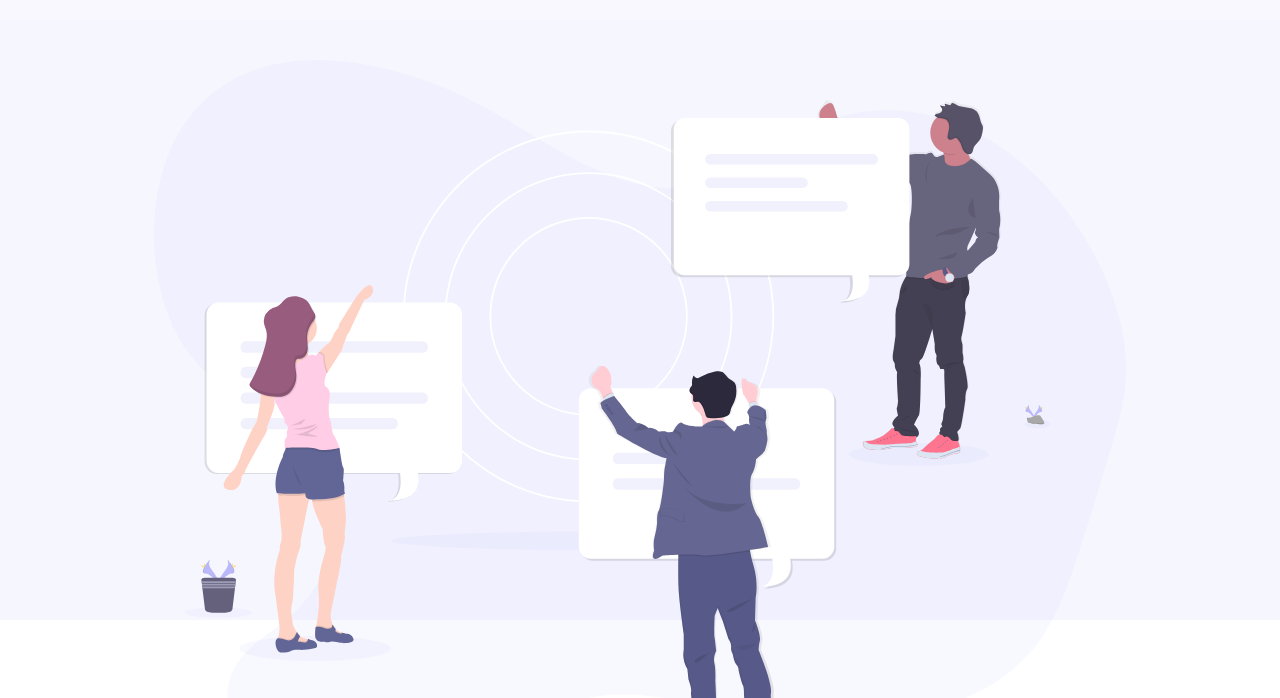
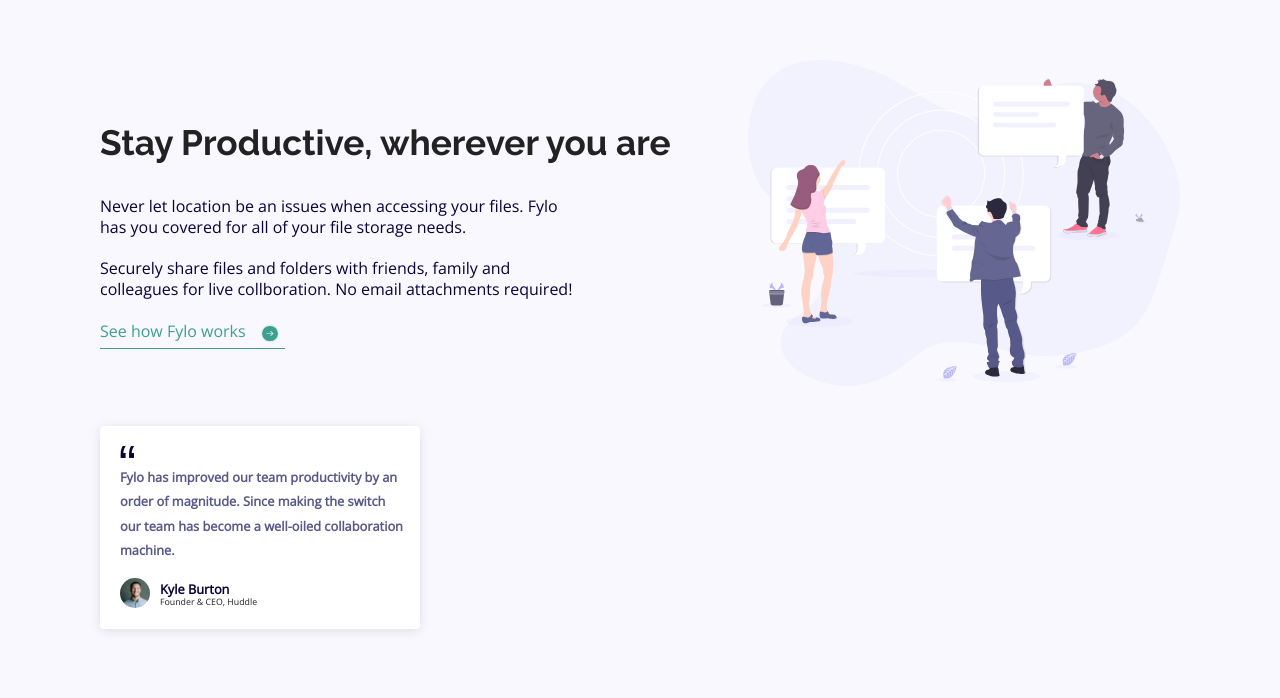
Before and after one commit to SPDUK/fylo, a React (Create React App) app: page / in a window 1280 px wide. Shown: the part 682-1380 px from the top of the page. Built offline with nearby package versions, Linux system fonts and the light colour scheme.

Commit message:
feat: add more styles to the info component, create card component

```diff
--- /dev/null
+++ b/src/components/Card/card.jsx
@@ -0,0 +1,25 @@
+import React from 'react';
+import quote from '../../images/icon-quotes.svg';
+import avatar from '../../images/avatar-testimonial.jpg';
+import './card.scss';
+
+const card = () => (
+  <div className="card shadow-sm">
+    <img src={quote} alt="quote" className="card-quote" />
+    <h4>
+      Fylo has improved our team productivity by an order of magnitude. Since making the switch our
+      team has become a well-oiled collaboration machine.
+    </h4>
+    <div className="card-testimonial">
+      <div className="card-testimonial-image">
+        <img src={avatar} alt="testimonial avatar" />
+      </div>
+      <div className="card-testimonial-text">
+        <h4>Kyle Burton</h4>
+        <h5>Founder & CEO, Huddle</h5>
+      </div>
+    </div>
+  </div>
+);
+
+export default card;
--- /dev/null
+++ b/src/components/Card/card.scss
@@ -0,0 +1,53 @@
+@import '../../styles/variables.scss';
+.card {
+  background: #fff;
+  max-width: 320px;
+  padding: 20px 15px 20px 20px;
+  border-radius: 4px;
+  margin: 0 auto;
+  &-quote {
+    display: inline-block;
+    justify-content: flex-start;
+    width: 15px !important;
+    margin-bottom: 5px;
+  }
+  h4 {
+    font-weight: bold;
+    font-size: 0.8em;
+    margin-bottom: 15px;
+    line-height: 1.9em;
+  }
+  &-testimonial {
+    display: flex;
+    &-image {
+      display: flex;
+      justify-content: center;
+      flex-direction: column;
+      img {
+        border-radius: 50%;
+        width: 30px;
+        height: 30px;
+        margin-right: 10px;
+      }
+    }
+    &-text {
+      h4 {
+        color: $primary;
+        margin-bottom: 0px;
+        font-weight: 800;
+        font-size: 0.8em;
+        max-height: 20px;
+      }
+      h5 {
+        font-weight: 400;
+        font-size: 0.55em;
+      }
+      display: flex;
+      flex-direction: column;
+      justify-content: flex-start;
+    }
+  }
+  @media (min-width: 1200px) {
+    margin: 0;
+  }
+}
--- a/src/components/Info/info.jsx
+++ b/src/components/Info/info.jsx
@@ -3,6 +3,8 @@
 import bgMobile from '../../images/bg-curve-mobile.svg';
 import bgDesktop from '../../images/bg-curve-desktop.svg';
 import illustrationTwo from '../../images/illustration-2.svg';
+import arrow from '../../images/icon-arrow.svg';
+import Card from '../Card/card';
 
 class Info extends Component {
   state = {
@@ -31,18 +33,25 @@
         <img src={width > 768 ? bgDesktop : bgMobile} alt="background" width="100%" />
         <div className="info-bg">
           <div className="container">
-            <div className="info-text">
+            <div className="info-content">
               <img className="info-illustration" src={illustrationTwo} alt="pepople" />
+              <div className="info-content-text">
                 <h3>Stay Productive, wherever you are</h3>
                 <h4>
-                Never let location be an issues when accessing your files. Fylo has you covered for
-                all of your file storage needs.
+                  Never let location be an issues when accessing your files. Fylo has you covered
+                  for all of your file storage needs.
                 </h4>
                 <h4>
                   Securely share files and folders with friends, family and colleagues for live
                   collboration. No email attachments required!
                 </h4>
+                <a href="#">
+                  <span>See how Fylo works</span>
+                  <img src={arrow} alt="arrow" />
+                </a>
               </div>
+            </div>
+            <Card />
           </div>
         </div>
       </div>
--- a/src/components/Info/info.scss
+++ b/src/components/Info/info.scss
@@ -13,15 +13,66 @@
     font-weight: 400;
     color: $primary-alt;
     font-size: 0.94em;
-    margin-bottom: 20px;
+    margin-bottom: 30px;
+  }
+  a {
+    transition: 0.2s ease-out;
+    margin: 40px auto;
+    display: flex;
+    justify-content: space-between;
+    color: $accent-alt;
+    border-bottom: 1px solid $accent-alt;
+    max-width: 185px;
+    height: 30px;
+    line-height: 25px;
+    img {
+      width: 30px !important;
+      transform: scale(0.7);
+    }
+    &:focus {
+      color: $primary;
+    }
   }
   &-bg {
-    background-color: $neutral;
-    height: 600px;
+    background-color: rgb(248, 248, 254);
+    height: 100%;
+    padding-bottom: 60px;
   }
   &-illustration {
     padding-top: 20px;
     margin: 0 auto;
     width: 90%;
   }
+  @media (min-width: 1200px) {
+    .info-content {
+      display: flex;
+      flex-direction: row-reverse;
+      margin-bottom: 40px;
+      img {
+        width: 40%;
+      }
+      h4 {
+        margin-bottom: 20px;
+      }
+      a {
+        margin: unset;
+      }
+      &-text {
+        display: flex;
+        flex-direction: column;
+        h3 {
+          font-size: 2.2em;
+        }
+        h4 {
+          margin-right: 25%;
+          font-size: 1em;
+          color: $primary;
+        }
+        h3,
+        h4 {
+          text-align: left;
+        }
+      }
+    }
+  }
 }
```
Lines whose indentation alone changed are shown as unchanged.
